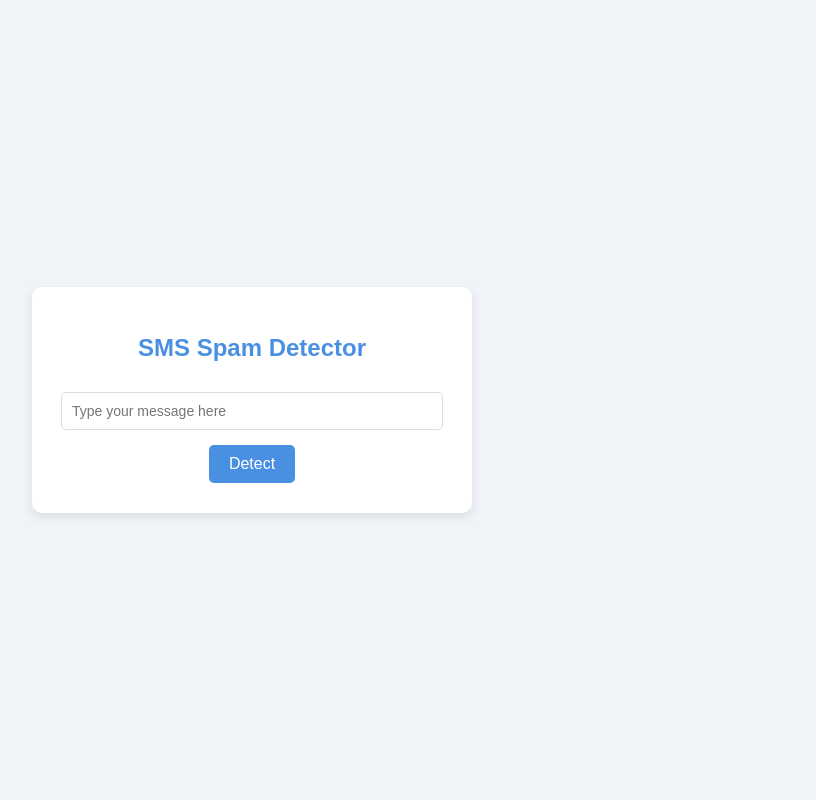
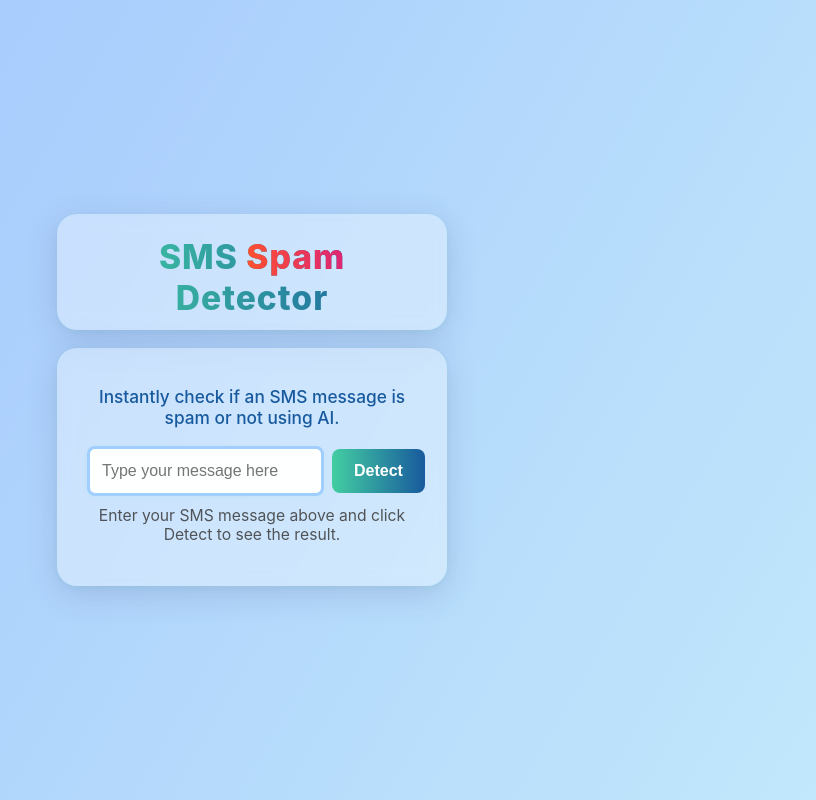
Before and after one commit to Adrita202/SMS-Spam-Detector, a Flask app: page / in a window 1280 px wide. Shown: the whole page, without its empty margins (388-1204 px from the left). Run offline with Flask 3, Linux system fonts and the light colour scheme; parts of the project's set-up code (start-up, migrations or seed data) failed here and were passed over.

Commit message:
Update index.html

```diff
--- a/templates/index.html
+++ b/templates/index.html
@@ -6,86 +6,192 @@
     <title>SMS Spam Detection</title>
     <style>
         body {
-            font-family: Arial, sans-serif;
-            background-color: #f0f4f8;
-            color: #333;
+            min-height: 100vh;
             margin: 0;
+            font-family: 'Inter', 'Segoe UI', 'Roboto', Arial, sans-serif;
+            background: linear-gradient(120deg, #a1c4fd 0%, #c2e9fb 100%);
             display: flex;
+            flex-direction: column;
+            align-items: center;
             justify-content: center;
+        }
+        .center-stack {
+            display: flex;
+            flex-direction: column;
             align-items: center;
-            height: 100vh;
+            justify-content: center;
+            min-height: 100vh;
+            width: 100vw;
+        }
+        .heading-widget {
+            width: 100%;
+            max-width: 390px;
+            background: rgba(255,255,255,0.35);
+            backdrop-filter: blur(8px);
+            -webkit-backdrop-filter: blur(8px);
+            border-radius: 20px;
+            box-shadow: 0 8px 32px 0 rgba(60, 60, 120, 0.18), 0 1.5px 6px 0 rgba(67,206,162,0.10);
+            margin-bottom: 18px;
+            padding: 22px 30px 12px 30px;
+            box-sizing: border-box;
+            text-align: center;
+        }
+        .main-heading {
+            font-size: 2.1rem;
+            font-weight: 800;
+            letter-spacing: 1px;
+            background: linear-gradient(90deg, #43cea2 0%, #185a9d 100%);
+            -webkit-background-clip: text;
+            -webkit-text-fill-color: transparent;
+            background-clip: text;
+            margin: 0;
+        }
+        .main-heading .spam-highlight {
+            background: linear-gradient(90deg, #ff512f 0%, #dd2476 100%);
+            -webkit-background-clip: text;
+            -webkit-text-fill-color: transparent;
+            background-clip: text;
         }
         .container {
-            background: #ffffff;
-            padding: 30px 20px;
-            border-radius: 10px;
-            box-shadow: 0 4px 10px rgba(0, 0, 0, 0.1);
-            width: 90%;
-            max-width: 400px;
+            background: rgba(255,255,255,0.35);
+            backdrop-filter: blur(8px);
+            -webkit-backdrop-filter: blur(8px);
+            border-radius: 20px;
+            padding: 38px 30px 28px 30px;
+            width: 100%;
+            max-width: 390px;
+            box-sizing: border-box;
+            box-shadow: 0 8px 32px 0 rgba(60, 60, 120, 0.18), 0 1.5px 6px 0 rgba(67,206,162,0.10);
+            display: flex;
+            flex-direction: column;
+            align-items: center;
+        }
+        .subtitle {
+            color: #185a9d;
+            font-size: 1.08rem;
+            font-weight: 500;
+            margin-bottom: 18px;
             text-align: center;
         }
-        h1 {
-            font-size: 24px;
-            color: #4a90e2;
-            margin-bottom: 15px;
-        }
-        p {
-            margin: 10px 0;
-            color: #666;
-            font-size: 16px;
+        form {
+            width: 100%;
+            display: flex;
+            flex-direction: row;
+            align-items: center;
+            gap: 8px;
+            margin-bottom: 10px;
         }
         input[type="text"] {
-            width: 90%;
-            padding: 10px;
-            margin: 15px 0;
-            border: 1px solid #ddd;
-            border-radius: 5px;
-            font-size: 14px;
+            flex: 1 1 auto;
+            padding: 13px 12px;
+            border: solid rgba(66, 158, 255, 0.5);
+            border-radius: 8px;
+            font-size: 1rem;
+            background: rgba(255,255,255,0.98);
+            color: #232526;
+            outline: none;
+            transition: box-shadow 0.2s;
+            box-shadow: 0 1px 4px rgba(67,206,162,0.07);
+        }
+        input[type="text"]:focus {
+            box-shadow: 0 2px 8px rgba(67,206,162,0.18);
         }
         button {
-            background-color: #4a90e2;
-            color: #ffffff;
+            flex: 0 0 auto;
+            background: linear-gradient(90deg, #43cea2 0%, #185a9d 100%);
+            color: #fff;
             border: none;
-            border-radius: 5px;
-            padding: 10px 20px;
+            border-radius: 8px;
+            padding: 13px 22px;
+            font-size: 1rem;
+            font-weight: 700;
             cursor: pointer;
-            font-size: 16px;
+            transition: background 0.2s, transform 0.1s;
         }
         button:hover {
-            background-color: #357abd;
+            background: linear-gradient(90deg, #185a9d 0%, #43cea2 100%);
+            transform: translateY(-1px) scale(1.01);
         }
-        .output-box {
-            background-color: #f9f9f9;
-            border: 1px solid #ddd;
-            border-radius: 5px;
-            padding: 15px;
-            margin-top: 20px;
+        .helper-text {
+            width: 100%;
+            color: #3a3a3a;
+            font-size: 0.98rem;
+            margin-bottom: 14px;
+            text-align: center;
+            opacity: 0.85;
         }
-        .back-link {
+        #output {
+            width: 100%;
+            background: #fff;
+            border-radius: 12px;
+            padding: 18px 12px 10px 12px;
+            margin-top: 8px;
+            text-align: left;
+            box-shadow: 0 1px 8px rgba(67,206,162,0.07);
+        }
+        #output p {
+            color: #232526;
+            font-size: 1.04rem;
+            margin: 8px 0 0 0;
+        }
+        #output strong {
+            color: #185a9d;
+        }
+        .prediction {
             display: inline-block;
-            margin-top: 15px;
-            text-decoration: none;
-            color: #4a90e2;
-            font-weight: bold;
+            font-size: 1.1em;
+            font-weight: 800;
+            padding: 2px 10px;
+            border-radius: 6px;
+            background: linear-gradient(90deg, #43cea2 0%, #185a9d 100%);
+            color: #fff;
+            margin-left: 6px;
         }
-        .back-link:hover {
-            text-decoration: underline;
+        @media (max-width: 600px) {
+            .heading-widget, .container {
+                padding: 12px 2vw 10px 2vw;
+                max-width: 98vw;
+            }
+            .main-heading {
+                font-size: 1.2rem;
+            }
+            .subtitle {
+                font-size: 0.98rem;
+            }
+            form {
+                flex-direction: column;
+                gap: 0;
+            }
+            input[type="text"] {
+                margin-bottom: 8px;
+                width: 100%;
+            }
+            button {
+                width: 100%;
+                padding: 12px 0;
+            }
         }
     </style>
 </head>
 <body>
+    <div class="center-stack">
+        <div class="heading-widget">
+            <h1 class="main-heading">SMS <span class="spam-highlight">Spam</span> Detector</h1>
+        </div>
         <div class="container">
-        <h1>SMS Spam Detector</h1>
+            <div class="subtitle">Instantly check if an SMS message is spam or not using AI.</div>
             <form method="POST" action="/predict">
-            <input type="text" name="message" placeholder="Type your message here" required>
+                <input type="text" name="message" placeholder="Type your message here" required autocomplete="off">
                 <button type="submit">Detect</button>
             </form>
+            <div class="helper-text">Enter your SMS message above and click Detect to see the result.</div>
             {% if message %}
             <div id="output">
                 <p><strong>Input:</strong> {{ message }}</p>
-            <p><strong>Prediction:</strong> {{ prediction }}</p>
+                <p><strong>Prediction:</strong> <span class="prediction">{{ prediction }}</span></p>
             </div>
             {% endif %}
         </div>
+    </div>
 </body>
 </html>
```
Lines whose indentation alone changed are shown as unchanged.
